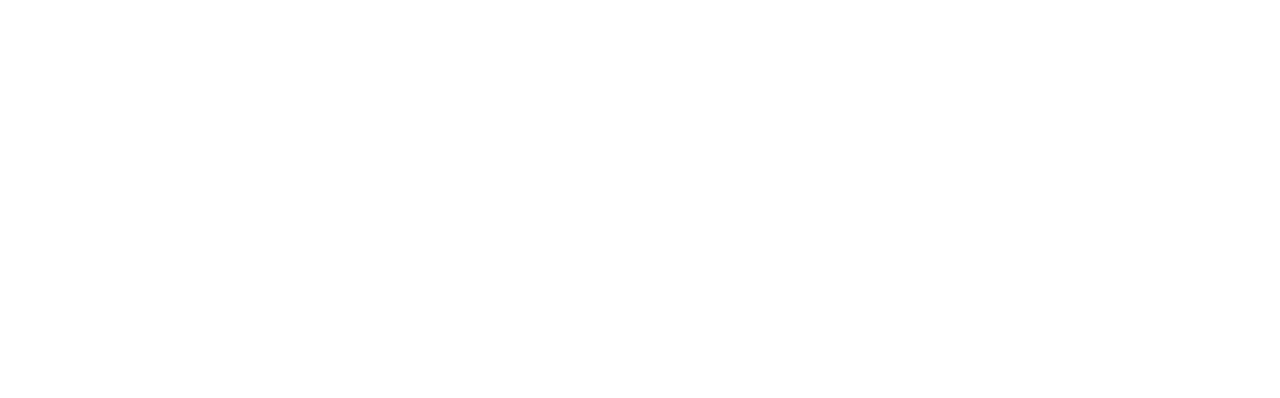
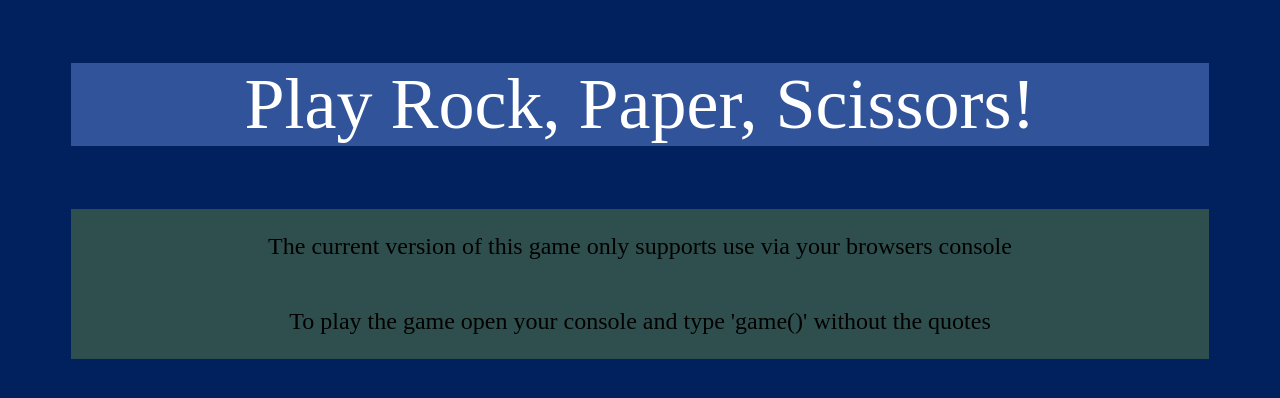
Before and after one commit to lukeyisme/odin-rock-paper-scissors, a plain HTML site: page index.html in a window 1280 px wide. Drawn offline with Linux system fonts and the light colour scheme.

Commit message:
Added text to index.html and styled in main.css

```diff
--- a/css/main.css
+++ b/css/main.css
@@ -0,0 +1,24 @@
+body{
+    background-color: rgb(0, 33, 94);
+}
+
+header{
+    display: flex;
+    justify-content: center;
+    color: white;
+    font-family: 'Times New Roman', Times, serif;
+    font-size: 72px;
+    background-color: rgba(84, 120, 197, 0.575);
+    margin: 5%;
+}
+
+div{
+    display: flex;
+    flex-direction: column;
+    align-items: center;
+    align-content: space-between;
+    font-family: 'Times New Roman', Times, serif;
+    font-size: 24px;
+    background-color: darkslategray;
+    margin: 5%;
+}
--- a/index.html
+++ b/index.html
@@ -4,11 +4,17 @@
     <meta charset="UTF-8">
     <meta http-equiv="X-UA-Compatible" content="IE=edge">
     <meta name="viewport" content="width=device-width, initial-scale=1.0">
-    <title>Document</title>
+    <title>Rock, Paper, Scissors</title>
     <link rel="stylesheet" href="./css/main.css">
     <script src="./js/rock-paper-scissors.js"></script>
 </head>
+
 <body>
+    <header>Play Rock, Paper, Scissors!</header>
+    <div>
+        <p>The current version of this game only supports use via your browsers console</p>
+        <p>To play the game open your console and type 'game()' without the quotes</p>
+    </div>
+</body>
 
-</body>
 </html>
```
